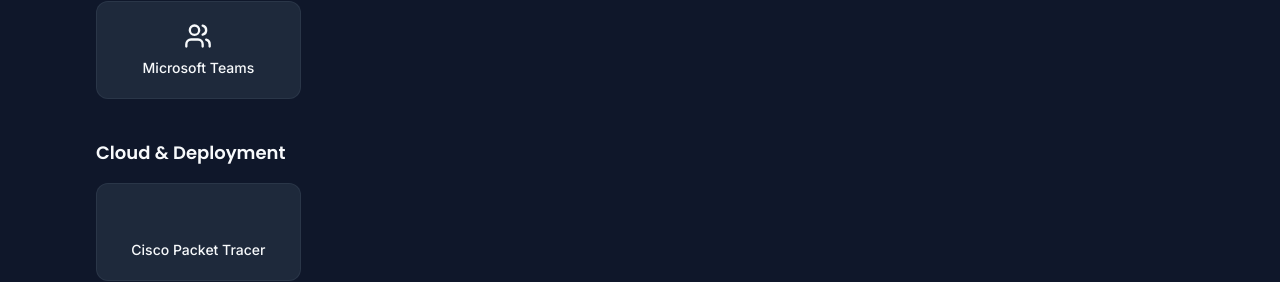
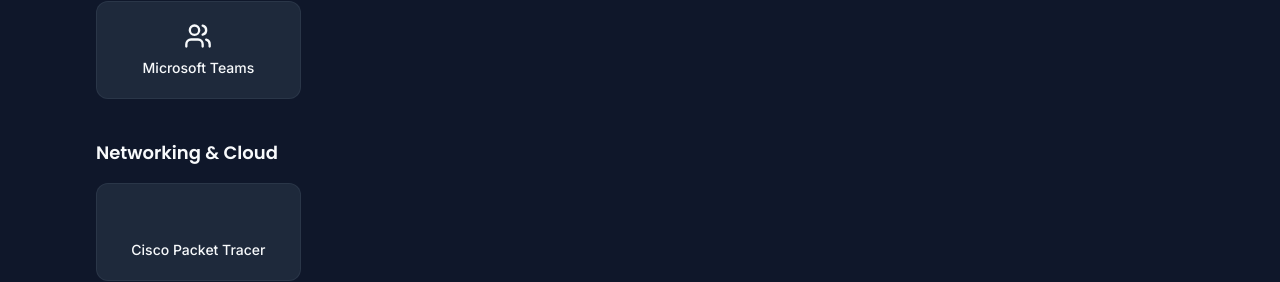
Before and after one commit to zhongxuen/zhongxuen-portfolio, a Next.js app: page / in a window 1280 px wide. Shown: the part 2621-2903 px from the top of the page. Built offline with nearby package versions, Linux system fonts and the light colour scheme; no server answers; some icons are missing.

Commit message:
asdvsadws

```diff
--- a/data/skills.ts
+++ b/data/skills.ts
@@ -128,7 +128,7 @@ export const skills: Skill[] = [
     {
         id: "cisco-packet-tracer",
         name: "Cisco Packet Tracer",
-        category: "Cloud & Deployment",
+        category: "Networking & Cloud",
         icon: "cisco",
     },
 
--- a/types/skill.ts
+++ b/types/skill.ts
@@ -18,7 +18,7 @@ export type SkillCategory =
     | "Databases"
     | "Frameworks"
     | "Developer Tools"
-    | "Cloud & Deployment"
+    | "Networking & Cloud"
     | "Other Technologies";
 
 export interface Skill {
```
